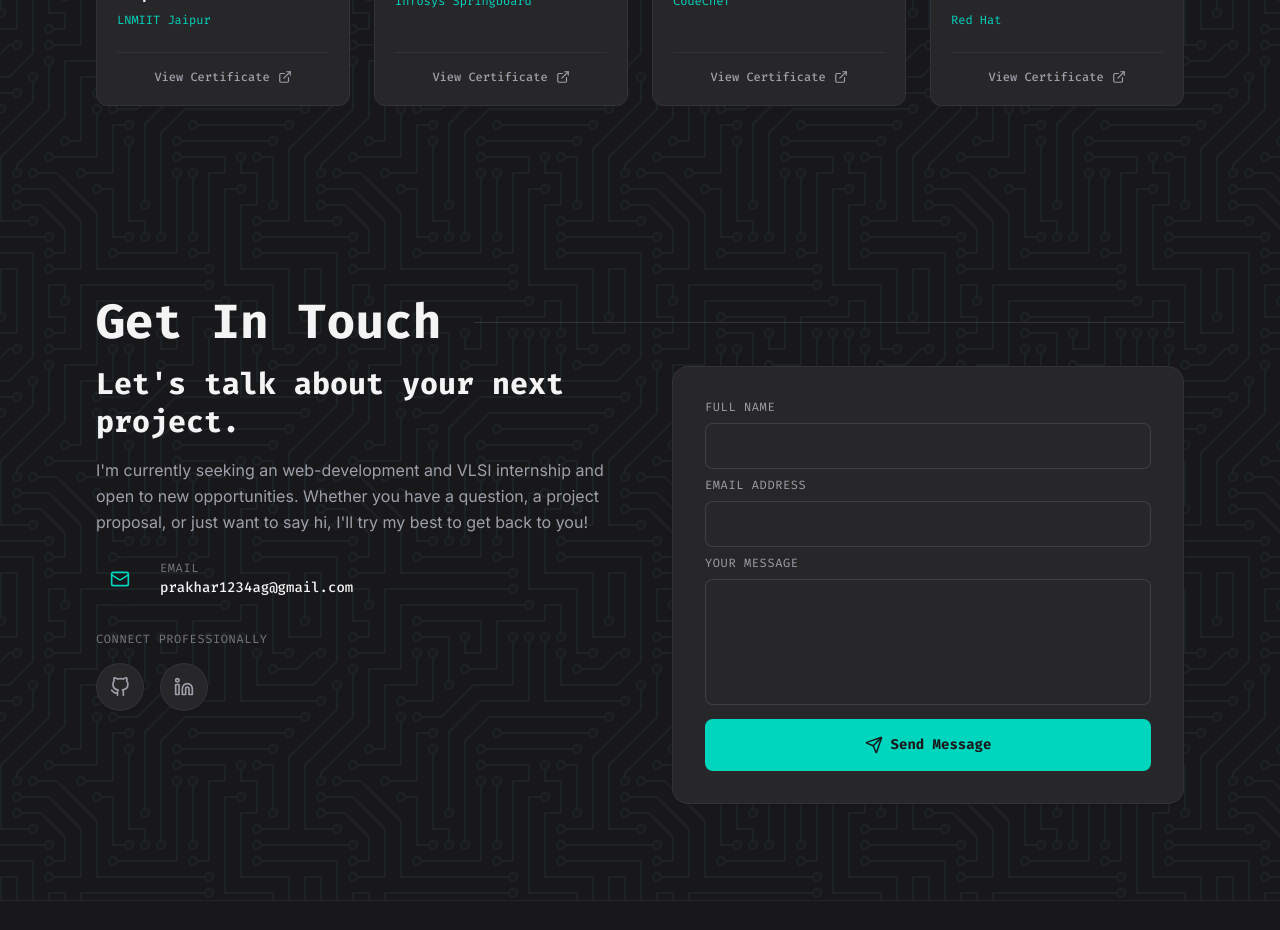
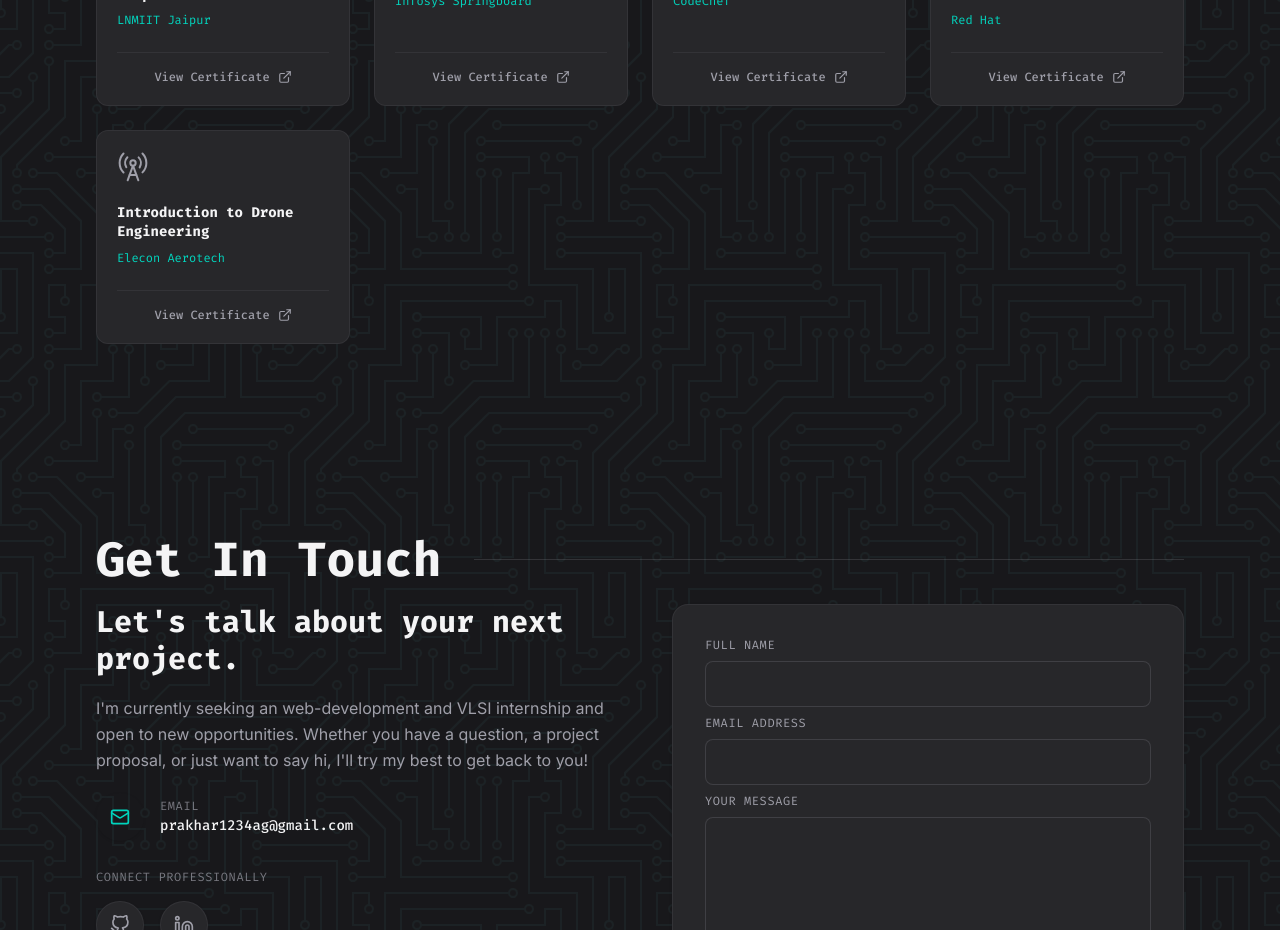
Before and after one commit to prakharAg01/Prakhar-portfolio, a React (Vite) app in the folder client/: page / in a window 1280 px wide. Shown: the part 5460-6390 px from the top of the page. Built offline with nearby package versions, Linux system fonts and the light colour scheme; no server answers.

Commit message:
updated certificate

```diff
--- a/client/src/constants/Constants.js
+++ b/client/src/constants/Constants.js
@@ -105,6 +105,12 @@ export const CERTIFICATIONS_DATA = [
     logo: CodeXml,
     url: "https://jklujaipur-my.sharepoint.com/:b:/g/personal/prakharagrawal_jklu_edu_in/IQAqRyNJXkW6S7Dn9L1msngmATLRdLpuEAqf08zY3d-boZ8?e=0Dm43t",
   },
+  {
+    name: "Introduction to Drone Engineering",
+    organization: "Elecon Aerotech",
+    logo: RadioTower,
+    url: "https://jklujaipur-my.sharepoint.com/:b:/g/personal/prakharagrawal_jklu_edu_in/IQB5OTPZSoVQQ7hIn9nBOy1cAXjNRo1NmBHpnYfotUAOddE?e=gasXZ7",
+  },
 ];
 
 export const SKILLS_DATA = [
```
